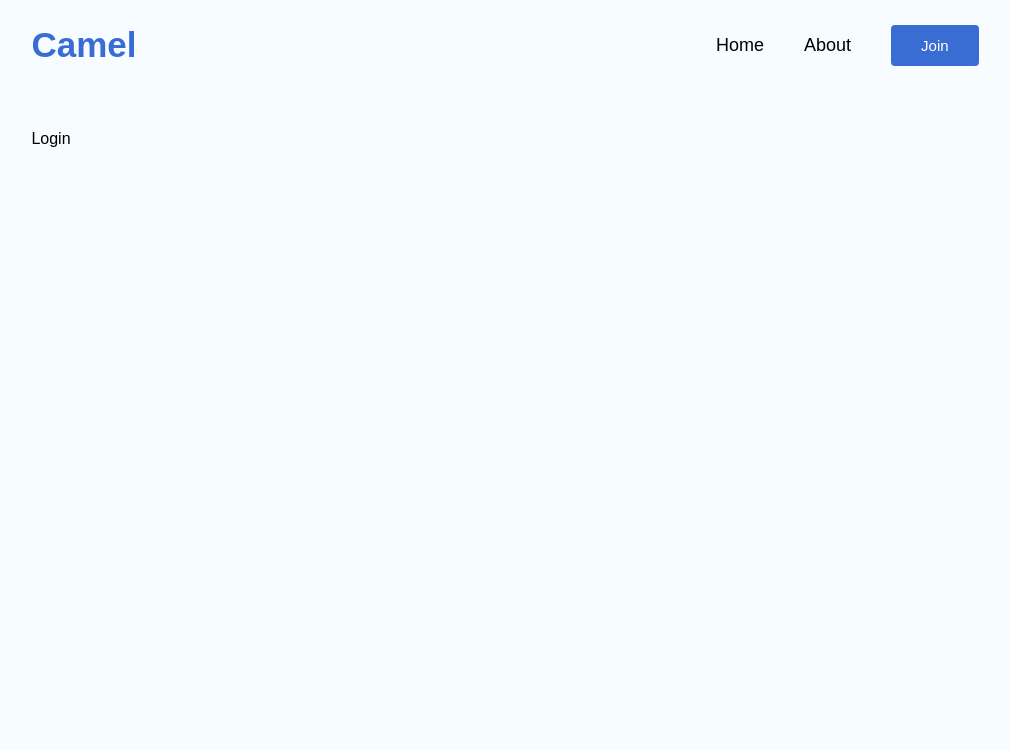
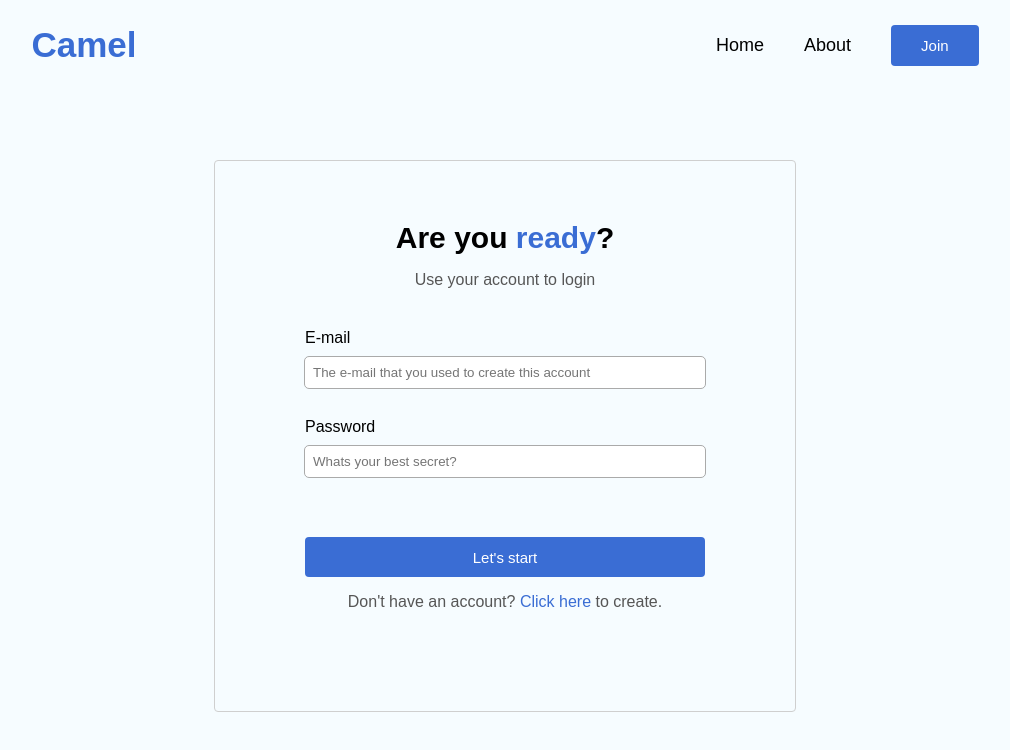
Before and after one commit to gfrnca/ReactBlogCamel, a React (Create React App) app: page /login in a window 1280 px wide. Shown: the top 750 px of the page, without its empty margins (135-1145 px from the left). Built offline with nearby package versions, Linux system fonts and the light colour scheme; no server answers.

Commit message:
Register CTA at login page

```diff
--- a/src/pages/Login/Login.js
+++ b/src/pages/Login/Login.js
@@ -1,11 +1,95 @@
+// General
+import { useState, useEffect } from "react";
+import { NavLink } from "react-router-dom";
+import { useAuthentication } from "../../hooks/useAuthentication";
 
 // CSS
-import styles from './Login.module.css';
+import styles from "./Login.module.css";
 
 const Login = () => {
+  const [email, setEmail] = useState("");
+  const [password, setPassword] = useState("");
+  const [error, setError] = useState("");
+
+  const { createUser, error: authError, loading } = useAuthentication();
+
+  const handleSubmit = async (e) => {
+    console.log(loading);
+
+    e.preventDefault();
+
+    setError("");
+
+    const user = {
+      email,
+      password,
+    };
+
+    const res = await createUser(user);
+
+    console.log(res);
+  };
+
+  useEffect(() => {
+    if (authError) {
+      setError(authError);
+    }
+  }, [authError]);
   return (
-    <div>Login</div>
-  )
-}
+    <>
+      <div className={styles.login}>
+        <form onSubmit={handleSubmit}>
+          <h1>
+            Are you <span>ready</span>?
+          </h1>
+          <p>Use your account to login</p>
 
-export default Login
+          <div className={styles.inputs}>
+            {/* E-mail */}
+            <label>E-mail</label>
+            <input
+              className="input-data"
+              type="e-mail"
+              name="email"
+              placeholder="The e-mail that you used to create this account"
+              value={email}
+              onChange={(e) => setEmail(e.target.value)}
+              required
+            />
+
+            {/* Password */}
+            <label>Password</label>
+            <input
+              className="input-data"
+              type="password"
+              name="confirmPassword"
+              placeholder="Whats your best secret?"
+              value={password}
+              onChange={(e) => setPassword(e.target.value)}
+              required
+            />
+          </div>
+
+          {!loading && <button className="btn-cta">Let's start</button>}
+          {loading && (
+            <button className="btn-cta" disabled>
+              Wait...
+            </button>
+          )}
+
+          {error && <p className="error">{error}</p>}
+
+          <p>
+            Don't have an account?{" "}
+            <NavLink to="/register">
+              <span>Click here</span>
+            </NavLink>{" "}
+            to create.
+          </p>
+        </form>
+      </div>
+    </>
+  );
+};
+
+export default Login;
--- a/src/pages/Login/Login.module.css
+++ b/src/pages/Login/Login.module.css
@@ -0,0 +1,61 @@
+.login {
+  width: 100%;
+  display: flex;
+  justify-content: center;
+  padding-top: 30px;
+}
+
+.login form {
+  padding: 60px 90px;
+  width: 400px;
+  border-radius: 4px;
+  border: 1px solid rgb(207, 207, 207);
+  display: flex;
+  flex-direction: column;
+}
+
+.login form h1 {
+  margin: 0px;
+  font-size: 30px;
+  text-align: center;
+}
+
+.login form p {
+  text-align: center;
+  color: rgb(86, 86, 86);
+  margin-bottom: 40px;
+}
+
+.login form p span {
+  color: #3a6dd4;
+}
+
+.login form h1 span {
+  color: #3a6dd4;
+}
+
+.login form button {
+  width: 100%;
+  height: 40px;
+  margin-top: 60px;
+}
+
+.inputs {
+  display: flex;
+  flex-direction: column;
+  justify-content: center;
+  width: 100%;
+  margin-top: auto;
+}
+
+.inputs label {
+  margin-bottom: 10px;
+}
+
+.inputs input {
+  margin-bottom: 30px;
+}
+
+.inputs input:last-child {
+  margin-bottom: 0px;
+}
--- a/src/pages/Register/Register.module.css
+++ b/src/pages/Register/Register.module.css
@@ -17,12 +17,14 @@
 .register form h1 {
   margin: 0px;
   font-size: 30px;
-  margin-bottom: 20px;
+  margin-bottom: 0px;
   text-align: center;
 }
 
 .register form p {
+  text-align: center;
   color: rgb(86, 86, 86);
+  margin-bottom: 40px;
 }
 
 .register form h1 span {
```
